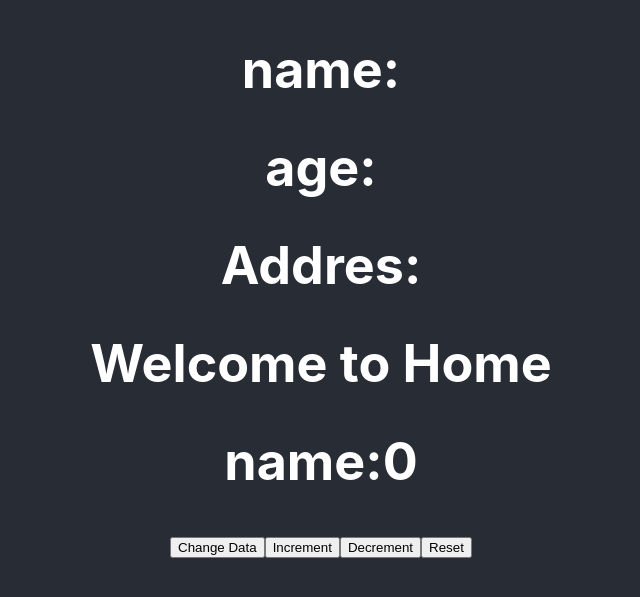
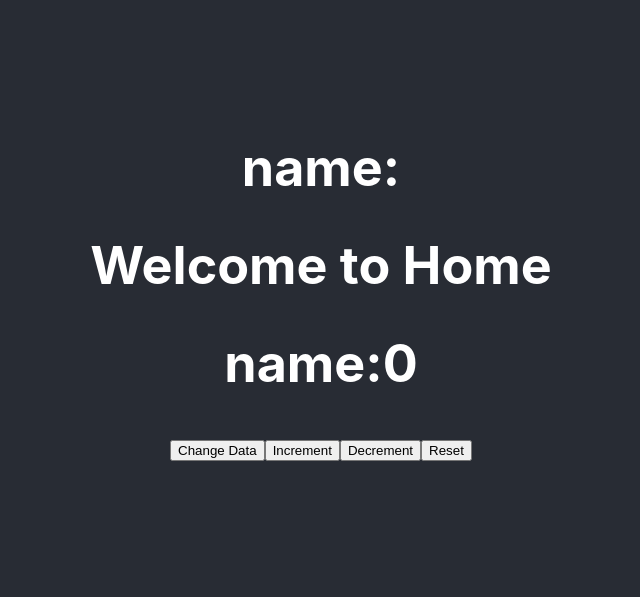
Before and after one commit to indentations/reduxtesting, a React (Create React App) app: page / in a window 1280 px wide. Shown: the part 119-716 px from the top of the page, without its empty margins (319-959 px from the left). Built offline with nearby package versions, Linux system fonts and the light colour scheme.

Commit message:
changings

```diff
--- a/src/components/Home.jsx
+++ b/src/components/Home.jsx
@@ -4,6 +4,7 @@ import React, { Component } from "react";
 export default class Home extends Component {
   constructor(props) {
     console.log("props:", props);
+    console.log("props.name:", props.name);
     super(props);
   }
 
@@ -14,8 +15,8 @@ export default class Home extends Component {
       <div>
 <div className="cont">
 <h1>name:{this.props.name}</h1>
-        <h1>age:{this.props.age}</h1>
-        <h1>Addres:{this.props.address}</h1>
+        {/* <h1>age:{this.props.age}</h1> */}
+        {/* <h1>Addres:{this.props.address}</h1> */}
 </div>
         <h1>Welcome to Home</h1>
 
```
